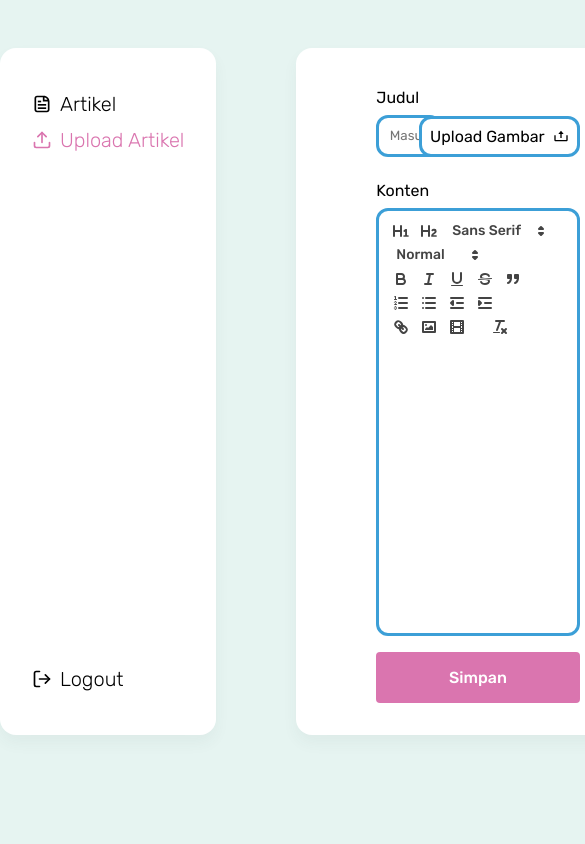
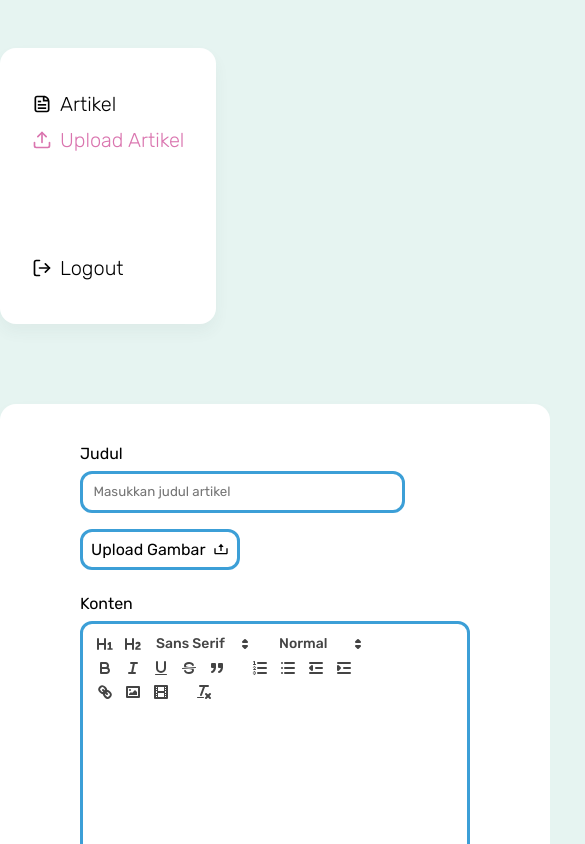
Before and after one commit to youhane/w3b-scholar, a Next.js app: page /articles/editor in a window 390 px wide. Shown: the top 844 px of the page, 585 px wide, since content can reach past the window. Built offline with nearby package versions, Linux system fonts and the light colour scheme; no server answers.

Commit message:
fix: overflow and responsive size

```diff
--- a/components/common/Sidebar/Sidebar.jsx
+++ b/components/common/Sidebar/Sidebar.jsx
@@ -8,9 +8,11 @@ import SidebarButton from './Button/SidebarButton'
 import Link from 'next/link'
 
 function Sidebar({ article, profile }) {
+
   const navigateTo = (path) => {
 
   }
+
   return (
     <Wrapper>
       <Top>
--- a/components/pages/Admin/AddArticle/AddArticle.styles.js
+++ b/components/pages/Admin/AddArticle/AddArticle.styles.js
@@ -4,4 +4,8 @@ export const Wrapper = styled.section`
     display: flex;
     gap: 5rem;
     margin: 3rem 0;
+
+    @media (max-width: 768px){
+        flex-direction: column;
+    }
 `
--- a/components/pages/Admin/Editor/Editor.styles.js
+++ b/components/pages/Admin/Editor/Editor.styles.js
@@ -74,8 +74,14 @@ export const InputComponent = styled.div`
 
     .quill{
         height: 50vh;
+        max-width: 150vh;
         border: 3px solid ${COLORS.borderBlue};
         border-radius: .75rem;
+
+        .ql-editor{
+            height: min-content;
+            max-height: 44vh;
+        }
     }
 
     .quill *{
@@ -89,4 +95,10 @@ export const Top = styled.div`
     align-items: flex-end;
     justify-content: space-between;
     margin-bottom: 1rem;
+
+    @media (max-width: 768px){
+        flex-direction: column;
+        align-items: flex-start;
+        gap: 1rem;
+    }
 `
--- a/pages/articles/editor.jsx
+++ b/pages/articles/editor.jsx
@@ -3,9 +3,7 @@ import AddArticle from '../../components/pages/Admin/AddArticle/AddArticle';
 
 function Editor() {
     return (
-        <>
-            <AddArticle/>
-        </>
+        <AddArticle />
     )
 }
 
```
